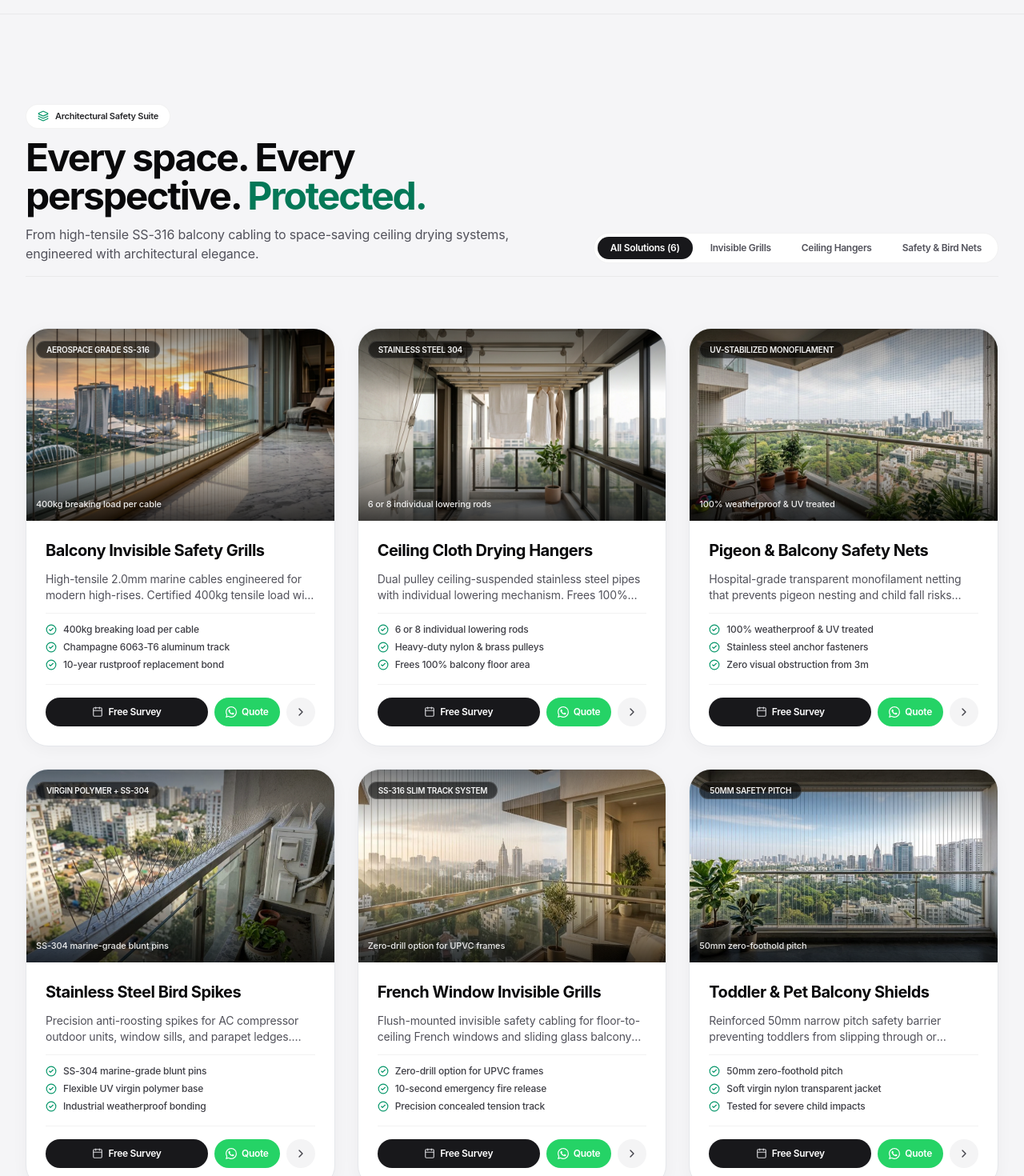
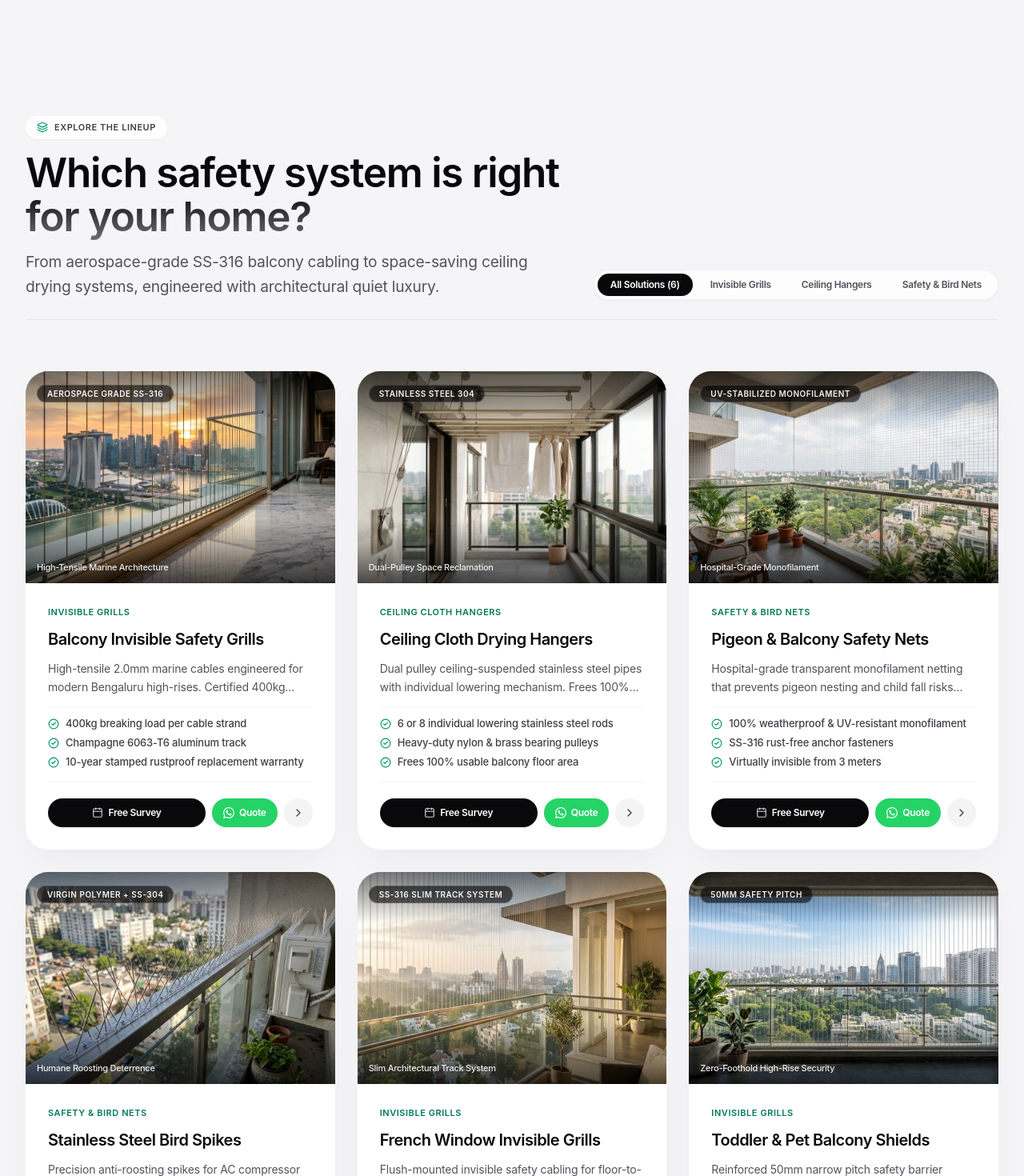
Before and after one commit to praveen830/Aura-grills, a React (Vite) app: page / in a window 1280 px wide. Shown: the part 4100-5570 px from the top of the page at 80% size. Built offline with nearby package versions, Linux system fonts and the light colour scheme.

Commit message:
feat: Step 4 - Apple 'Explore the Lineup' Architectural Services Suite with fluid typography, borderless cards and segmented filter dock

```diff
--- a/src/components/ServicesSection.jsx
+++ b/src/components/ServicesSection.jsx
@@ -14,14 +14,15 @@ const SERVICES_DATA = [
     category: 'Invisible Grills',
     filename: 'service-invisible-grill',
     title: 'Balcony Invisible Safety Grills',
+    subtitle: 'High-Tensile Marine Architecture',
     materialBadge: 'AEROSPACE GRADE SS-316',
     fallbackDesktop: '/images/services/ig-lakeview-hero.jpg',
     fallbackMobile: '/images/services/ig-lakeview-hero.jpg',
-    description: 'High-tensile 2.0mm marine cables engineered for modern high-rises. Certified 400kg tensile load with zero skyline view loss.',
+    description: 'High-tensile 2.0mm marine cables engineered for modern Bengaluru high-rises. Certified 400kg tensile load with zero skyline view loss.',
     specs: [
-      '400kg breaking load per cable',
+      '400kg breaking load per cable strand',
       'Champagne 6063-T6 aluminum track',
-      '10-year rustproof replacement bond'
+      '10-year stamped rustproof replacement warranty'
     ],
     whatsappText: 'Hello Aura Grills! I want to speak directly with an expert for SS-316 Invisible Safety Grills for my balcony in Bangalore.'
   },
@@ -30,14 +31,15 @@ const SERVICES_DATA = [
     category: 'Ceiling Cloth Hangers',
     filename: 'service-cloth-hanger',
     title: 'Ceiling Cloth Drying Hangers',
+    subtitle: 'Dual-Pulley Space Reclamation',
     materialBadge: 'STAINLESS STEEL 304',
     fallbackDesktop: '/images/services/cloth-hanger.jpg',
     fallbackMobile: '/images/services/cloth-hanger.jpg',
     description: 'Dual pulley ceiling-suspended stainless steel pipes with individual lowering mechanism. Frees 100% balcony floor space.',
     specs: [
-      '6 or 8 individual lowering rods',
-      'Heavy-duty nylon & brass pulleys',
-      'Frees 100% balcony floor area'
+      '6 or 8 individual lowering stainless steel rods',
+      'Heavy-duty nylon & brass bearing pulleys',
+      'Frees 100% usable balcony floor area'
     ],
     whatsappText: 'Hello Aura Grills! I want to speak directly with an expert for Ceiling Cloth Drying Hangers for my balcony in Bangalore.'
   },
@@ -46,14 +48,15 @@ const SERVICES_DATA = [
     category: 'Safety & Bird Nets',
     filename: 'service-pigeon-net',
     title: 'Pigeon & Balcony Safety Nets',
+    subtitle: 'Hospital-Grade Monofilament',
     materialBadge: 'UV-STABILIZED MONOFILAMENT',
     fallbackDesktop: '/images/services/pigeon-safety-net.jpg',
     fallbackMobile: '/images/services/pigeon-safety-net.jpg',
-    description: 'Hospital-grade transparent monofilament netting that prevents pigeon nesting and child fall risks without darkening rooms.',
+    description: 'Hospital-grade transparent monofilament netting that prevents pigeon nesting and child fall risks without darkening interior rooms.',
     specs: [
-      '100% weatherproof & UV treated',
-      'Stainless steel anchor fasteners',
-      'Zero visual obstruction from 3m'
+      '100% weatherproof & UV-resistant monofilament',
+      'SS-316 rust-free anchor fasteners',
+      'Virtually invisible from 3 meters'
     ],
     whatsappText: 'Hello Aura Grills! I want to speak directly with an expert for Pigeon & Balcony Safety Nets in Bangalore.'
   },
@@ -62,14 +65,15 @@ const SERVICES_DATA = [
     category: 'Safety & Bird Nets',
     filename: 'service-bird-spikes',
     title: 'Stainless Steel Bird Spikes',
+    subtitle: 'Humane Roosting Deterrence',
     materialBadge: 'VIRGIN POLYMER + SS-304',
     fallbackDesktop: '/images/services/bird-spikes.jpg',
     fallbackMobile: '/images/services/bird-spikes.jpg',
     description: 'Precision anti-roosting spikes for AC compressor outdoor units, window sills, and parapet ledges. Completely humane bird deterrence.',
     specs: [
-      'SS-304 marine-grade blunt pins',
-      'Flexible UV virgin polymer base',
-      'Industrial weatherproof bonding'
+      'SS-304 marine-grade blunt deterrent pins',
+      'Flexible UV-resistant virgin polymer base',
+      'High-adhesion weatherproof structural bonding'
     ],
     whatsappText: 'Hello Aura Grills! I want to speak directly with an expert for Stainless Steel Bird Spikes in Bangalore.'
   },
@@ -78,13 +82,14 @@ const SERVICES_DATA = [
     category: 'Invisible Grills',
     filename: 'service-window-grill',
     title: 'French Window Invisible Grills',
+    subtitle: 'Slim Architectural Track System',
     materialBadge: 'SS-316 SLIM TRACK SYSTEM',
     fallbackDesktop: '/images/services/ig-french-window.jpg',
     fallbackMobile: '/images/services/ig-french-window.jpg',
     description: 'Flush-mounted invisible safety cabling for floor-to-ceiling French windows and sliding glass balcony doors. Preserves architectural aesthetics.',
     specs: [
-      'Zero-drill option for UPVC frames',
-      '10-second emergency fire release',
+      'Zero-drill option for delicate UPVC frames',
+      '10-second emergency rescue fire release',
       'Precision concealed tension track'
     ],
     whatsappText: 'Hello Aura Grills! I want to speak directly with an expert for French Window Invisible Grills in Bangalore.'
@@ -94,14 +99,15 @@ const SERVICES_DATA = [
     category: 'Invisible Grills',
     filename: 'service-child-safety',
     title: 'Toddler & Pet Balcony Shields',
+    subtitle: 'Zero-Foothold High-Rise Security',
     materialBadge: '50MM SAFETY PITCH',
     fallbackDesktop: '/images/services/invisible-grills-child-safe.jpg',
     fallbackMobile: '/images/services/invisible-grills-child-safe.jpg',
     description: 'Reinforced 50mm narrow pitch safety barrier preventing toddlers from slipping through or climbing railing balustrades. Maximum peace of mind.',
     specs: [
-      '50mm zero-foothold pitch',
-      'Soft virgin nylon transparent jacket',
-      'Tested for severe child impacts'
+      'Strict 50mm zero-foothold laser pitch',
+      'Soft virgin nylon transparent protective jacket',
+      'Tested against extreme child impact forces'
     ],
     whatsappText: 'Hello Aura Grills! I want to speak directly with an expert for Toddler & Pet Balcony Shields in Bangalore.'
   }
@@ -137,35 +143,38 @@ export default function ServicesSection({ onOpenBooking, onSelectService }) {
   };
 
   return (
-    <section id="services" className="relative py-20 sm:py-28 bg-[#F5F5F7] border-t border-black/5 overflow-hidden">
+    <section id="services" className="relative py-20 sm:py-28 md:py-32 bg-[#F5F5F7] overflow-hidden">
       {/* Anchor alias for backwards compatibility */}
       <span id="balcony-services" className="sr-only" />
+
+      {/* Ambient soft glow */}
+      <div className="absolute top-1/4 right-1/4 w-[700px] h-[450px] bg-white/60 blur-[160px] rounded-full pointer-events-none -z-10" />
 
       <div className="max-w-7xl mx-auto px-4 sm:px-6 lg:px-8 space-y-12 sm:space-y-16">
 
         {/* =========================================================================
             1. APPLE KEYNOTE SECTION HEADER & MINIMALIST FILTER TABS
             ========================================================================= */}
-        <div className="flex flex-col md:flex-row md:items-end justify-between gap-6 pb-4 border-b border-black/5">
+        <div className="flex flex-col md:flex-row md:items-end justify-between gap-6 pb-6 border-b border-zinc-200/80">
 
-          <div className="space-y-3 text-left max-w-2xl">
-            <div className="inline-flex items-center gap-2 px-3.5 py-1.5 rounded-full bg-white border border-black/5 text-[11px] font-semibold text-zinc-800 shadow-xs tracking-apple-tight">
+          <div className="space-y-3.5 text-left max-w-2xl">
+            <div className="inline-flex items-center gap-2 px-3.5 py-1.5 rounded-full bg-white/90 backdrop-blur-md shadow-apple-sm text-[11px] font-semibold text-zinc-700 tracking-apple-tight">
               <Layers className="w-3.5 h-3.5 text-emerald-600" />
-              <span>Architectural Safety Suite</span>
+              <span className="uppercase tracking-wider">Explore the Lineup</span>
             </div>
 
-            <h2 className="text-3xl sm:text-4xl md:text-5xl font-bold tracking-apple-tighter text-zinc-950 leading-[1.12]">
-              Every space. Every perspective.{' '}
-              <span className="text-emerald-700">Protected.</span>
+            <h2 className="text-apple-section font-semibold tracking-apple-tight text-zinc-950 leading-[1.08]">
+              Which safety system is right{' '}
+              <span className="text-gradient-apple-dark block sm:inline">for your home?</span>
             </h2>
 
-            <p className="text-sm sm:text-base text-zinc-600 font-normal leading-relaxed tracking-apple-normal">
-              From high-tensile SS-316 balcony cabling to space-saving ceiling drying systems, engineered with architectural elegance.
+            <p className="text-apple-subhead text-zinc-600 font-normal leading-relaxed">
+              From aerospace-grade SS-316 balcony cabling to space-saving ceiling drying systems, engineered with architectural quiet luxury.
             </p>
           </div>
 
           {/* Apple-style Segmented Filter Pill Tabs */}
-          <div className="flex flex-wrap items-center gap-1.5 p-1 rounded-full bg-white border border-black/5 shadow-xs self-start md:self-auto">
+          <div className="flex flex-wrap items-center gap-1.5 p-1 rounded-full bg-white/80 backdrop-blur-md shadow-apple-sm border border-black/5 self-start md:self-auto">
             {FILTER_TABS.map((tab) => {
               const isActive = activeTab === tab.id;
               return (
@@ -175,7 +184,7 @@ export default function ServicesSection({ onOpenBooking, onSelectService }) {
                   onClick={() => setActiveTab(tab.id)}
                   className={`px-3.5 sm:px-4 py-1.5 rounded-full text-xs font-semibold tracking-apple-tight transition-all duration-300 cursor-pointer ${
                     isActive
-                      ? 'bg-zinc-900 text-white shadow-xs'
+                      ? 'bg-zinc-950 text-white shadow-apple-sm'
                       : 'text-zinc-600 hover:text-zinc-950 hover:bg-black/5'
                   }`}
                 >
@@ -194,11 +203,11 @@ export default function ServicesSection({ onOpenBooking, onSelectService }) {
           {filteredServices.map((service) => (
             <div
               key={service.id}
-              className="group rounded-[28px] bg-white border border-black/6 shadow-apple-card hover:shadow-apple-hover transition-all duration-500 overflow-hidden flex flex-col text-left"
+              className="group rounded-[28px] apple-card-surface hover:shadow-apple-hover transition-all duration-500 overflow-hidden flex flex-col text-left"
             >
 
               {/* Card Image Showcase with HTML5 <picture> */}
-              <div className="relative w-full aspect-[4/5] md:aspect-[16/10] overflow-hidden bg-zinc-950">
+              <div className="relative w-full aspect-[16/11] overflow-hidden bg-zinc-950">
                 <picture className="block w-full h-full">
                   <source
                     media="(min-width: 768px)"
@@ -216,54 +225,58 @@ export default function ServicesSection({ onOpenBooking, onSelectService }) {
                 </picture>
 
                 {/* Subtle top & bottom vignette */}
-                <div className="absolute inset-x-0 top-0 h-20 bg-gradient-to-b from-black/50 to-transparent pointer-events-none" />
-                <div className="absolute inset-x-0 bottom-0 h-24 bg-gradient-to-t from-black/75 to-transparent pointer-events-none" />
+                <div className="absolute inset-x-0 top-0 h-16 bg-gradient-to-b from-black/50 to-transparent pointer-events-none" />
+                <div className="absolute inset-x-0 bottom-0 h-20 bg-gradient-to-t from-black/70 to-transparent pointer-events-none" />
 
                 {/* Top Material Grade Badge */}
-                <div className="absolute top-3 left-3 z-10 pointer-events-none">
-                  <span className="px-3 py-1 rounded-full bg-black/60 backdrop-blur-md text-[10px] font-semibold uppercase tracking-apple-tight text-white/95 border border-white/15 shadow-xs">
+                <div className="absolute top-3.5 left-3.5 z-10 pointer-events-none">
+                  <span className="px-3 py-1 rounded-full bg-black/60 backdrop-blur-md text-[10px] font-semibold uppercase tracking-wider text-white/95 border border-white/15 shadow-apple-sm">
                     {service.materialBadge}
                   </span>
                 </div>
 
-                {/* Bottom Spec Preview */}
-                <div className="absolute bottom-3 left-3 right-3 z-10 pointer-events-none">
-                  <span className="text-[11px] font-medium text-white/90 tracking-apple-normal drop-shadow-sm truncate block">
-                    {service.specs[0]}
+                {/* Bottom Subtitle Preview */}
+                <div className="absolute bottom-3 left-3.5 right-3.5 z-10 pointer-events-none">
+                  <span className="text-[11px] font-medium text-white/90 drop-shadow-sm truncate block tracking-apple-tight">
+                    {service.subtitle}
                   </span>
                 </div>
               </div>
 
               {/* Card Body */}
-              <div className="p-6 space-y-4 flex-1 flex flex-col justify-between">
+              <div className="p-6 sm:p-7 space-y-4 flex-1 flex flex-col justify-between">
 
                 <div className="space-y-3">
-                  <h3 className="text-xl font-bold text-zinc-950 tracking-apple-tight leading-snug group-hover:text-emerald-700 transition-colors">
+                  <div className="text-[11px] font-semibold uppercase tracking-wider text-emerald-700">
+                    {service.category}
+                  </div>
+
+                  <h3 className="text-xl font-semibold text-zinc-950 tracking-apple-tight leading-snug group-hover:text-emerald-700 transition-colors">
                     {service.title}
                   </h3>
 
-                  <p className="text-xs sm:text-sm text-zinc-600 font-normal leading-relaxed line-clamp-2 tracking-apple-normal">
+                  <p className="text-sm text-zinc-600 font-normal leading-relaxed line-clamp-2">
                     {service.description}
                   </p>
 
                   {/* 3 Engineering Specifications */}
-                  <ul className="space-y-1.5 pt-3 border-t border-black/5 text-xs text-zinc-700 font-medium">
+                  <ul className="space-y-2 pt-3 border-t border-zinc-100 text-xs sm:text-[13px] text-zinc-700 font-medium">
                     {service.specs.map((spec, i) => (
-                      <li key={i} className="flex items-center gap-2">
-                        <CheckCircle2 className="w-3.5 h-3.5 text-emerald-600 shrink-0" />
-                        <span>{spec}</span>
+                      <li key={i} className="flex items-start gap-2">
+                        <CheckCircle2 className="w-3.5 h-3.5 text-emerald-600 shrink-0 mt-0.5" />
+                        <span className="leading-tight">{spec}</span>
                       </li>
                     ))}
                   </ul>
                 </div>
 
                 {/* Apple-Style Conversion Actions */}
-                <div className="pt-4 border-t border-black/5 flex items-center gap-2">
+                <div className="pt-5 border-t border-zinc-100 flex items-center gap-2">
                   {/* Button 1: Survey / Booking */}
                   <button
                     type="button"
                     onClick={() => handleQuoteClick(service.title)}
-                    className="flex-1 py-2.5 px-3 rounded-full bg-zinc-900 hover:bg-black text-white font-semibold text-xs tracking-apple-tight flex items-center justify-center gap-1.5 transition shadow-xs active:scale-95 cursor-pointer"
+                    className="flex-1 py-2.5 px-3.5 rounded-full bg-zinc-950 hover:bg-black text-white font-semibold text-xs tracking-apple-tight flex items-center justify-center gap-1.5 transition-all duration-300 shadow-apple-sm active:scale-95 cursor-pointer"
                   >
                     <Calendar className="w-3.5 h-3.5 text-zinc-300" />
                     <span>Free Survey</span>
@@ -274,7 +287,7 @@ export default function ServicesSection({ onOpenBooking, onSelectService }) {
                     href={`https://wa.me/918523068882?text=${encodeURIComponent(service.whatsappText)}`}
                     target="_blank"
                     rel="noreferrer"
-                    className="py-2.5 px-3.5 rounded-full bg-[#25D366] hover:bg-[#20ba59] text-white font-semibold text-xs tracking-apple-tight flex items-center justify-center gap-1.5 transition shadow-xs active:scale-95"
+                    className="py-2.5 px-3.5 rounded-full bg-[#25D366] hover:bg-[#20ba59] text-white font-semibold text-xs tracking-apple-tight flex items-center justify-center gap-1.5 transition-all duration-300 shadow-apple-sm active:scale-95"
                     aria-label={`Chat directly on WhatsApp for ${service.title}`}
                     title="WhatsApp Quote"
                   >
@@ -286,9 +299,9 @@ export default function ServicesSection({ onOpenBooking, onSelectService }) {
                     <button
                       type="button"
                       onClick={() => onSelectService(service.id)}
-                      className="p-2.5 rounded-full bg-zinc-100 hover:bg-zinc-200 text-zinc-700 hover:text-zinc-950 transition active:scale-95 cursor-pointer"
-                      title="Explore service details"
-                      aria-label={`View details for ${service.title}`}
+                      className="p-2.5 rounded-full bg-zinc-100 hover:bg-zinc-200 text-zinc-700 hover:text-zinc-950 transition-all duration-300 active:scale-95 cursor-pointer"
+                      title="Explore architectural details"
+                      aria-label={`View architectural details for ${service.title}`}
                     >
                       <ChevronRight className="w-4 h-4" />
                     </button>
@@ -301,6 +314,13 @@ export default function ServicesSection({ onOpenBooking, onSelectService }) {
           ))}
         </div>
 
+        {/* Apple Store Footnote Guarantee */}
+        <div className="text-center pt-4">
+          <p className="text-xs sm:text-sm text-zinc-500 max-w-xl mx-auto">
+            All systems installed with laser-guided alignment, backed by our 10-year stamped replacement guarantee.
+          </p>
+        </div>
+
       </div>
     </section>
   );
```
